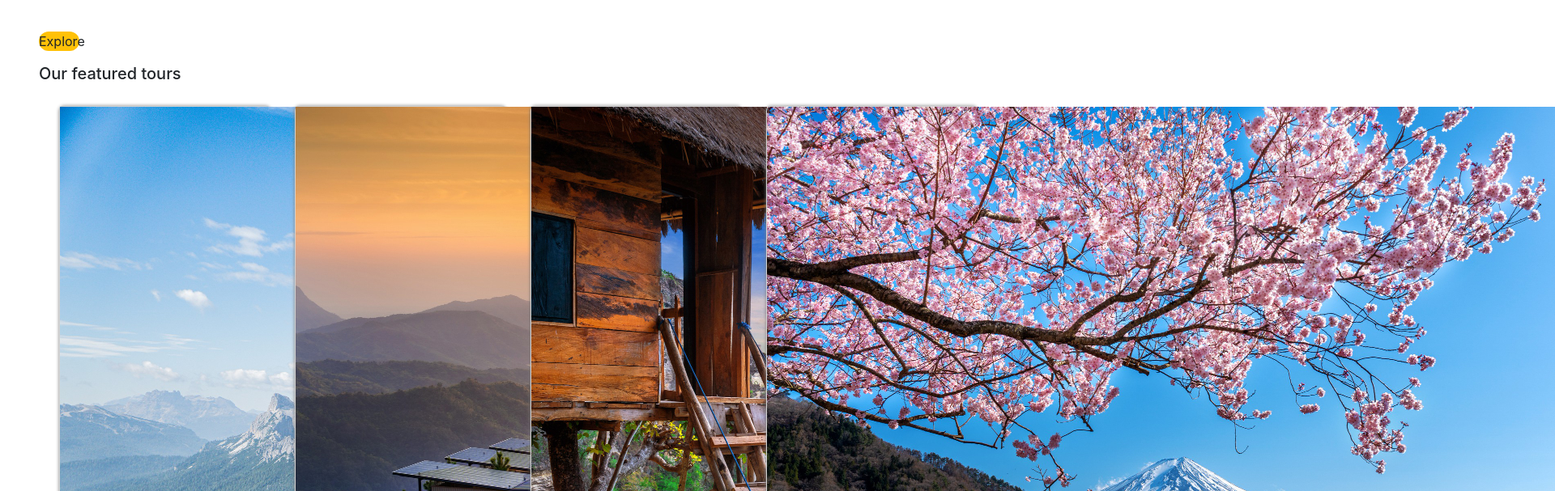
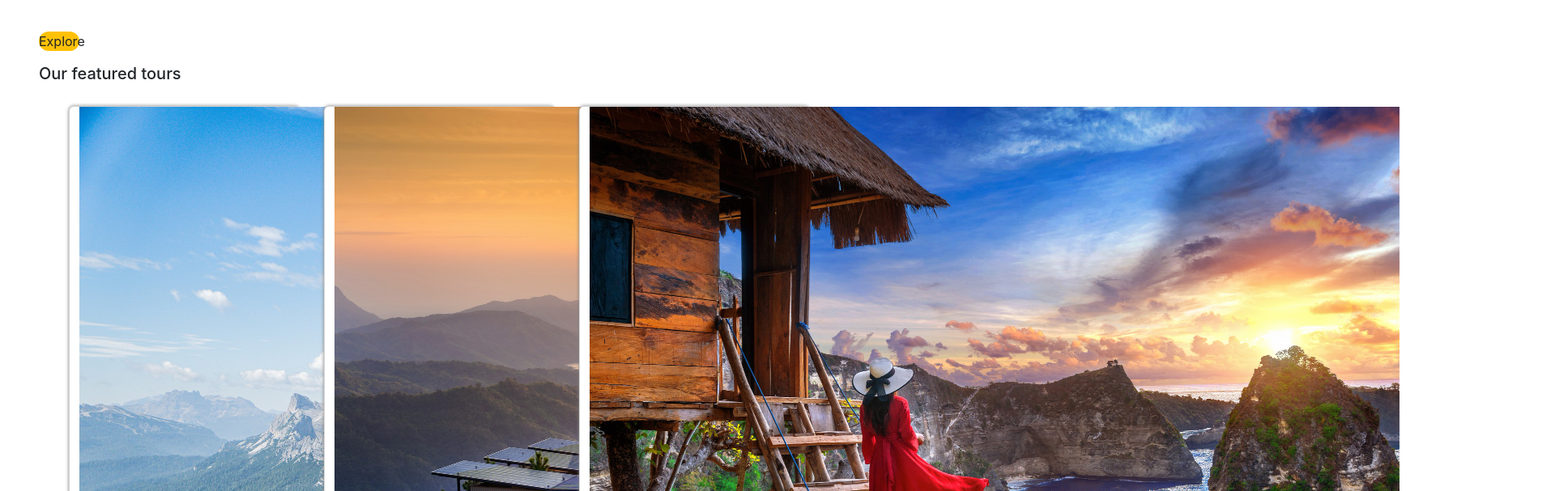
Before and after one commit to Pavankumarkudire/Tourisam, a React (Create React App) app: page / in a window 1280 px wide. Shown: the part 1029-1636 px from the top of the page at 81% size, 1920 px wide, since content can reach past the window. Built offline with nearby package versions, Linux system fonts and the light colour scheme; the HTML template or start-up script is replaced by a standard one.

Commit message:
Cards Link Updated

```diff
--- a/src/Components/Cards.jsx
+++ b/src/Components/Cards.jsx
@@ -1,6 +1,6 @@
 import React, { useEffect, useState } from "react";
 import DataAPI from "../assects/data/DataAPI";
-import { useNavigate } from "react-router-dom";
+import { Link } from "react-router-dom";
 
 const Cards = () => {
   const [data, setData] = useState([]);
@@ -10,17 +10,17 @@ const Cards = () => {
     setData(DataAPI);
   }, []);
 
-  const SinglePage = useNavigate;
-  // console.log(data);
 
   return (
     <>
       <p className="ms-5 bg-warning rounded-pill" style={{width:"50px"}}>Explore</p>
       <h5 className="ms-5">Our featured tours</h5>
-      <div className="row Cards">
+      <div className="container">
+      <div className="row ">
         {data.length > 0 ? (
           data.map((product) => (
-            <div className="card p-0" style={{ width: "20%" }} onClick={()=> handlePagination(SinglePage)}>
+              <div className="card" style={{ width: "25%" }} >
+                <Link to={`/product/${product.id}`} style={{ textDecoration: 'none' }}>
               <img src={product.photo} alt="" />
               <div className="p-2">
                 <i
@@ -40,12 +40,14 @@ const Cards = () => {
                   <button className="Button">Book Now</button>
                 </div>
               </div>
+            </Link>
             </div>
           ))
         ) : (
           <p>Loading...!</p>
         )}
       </div>
+      </div>
     </>
   );
 };
```
